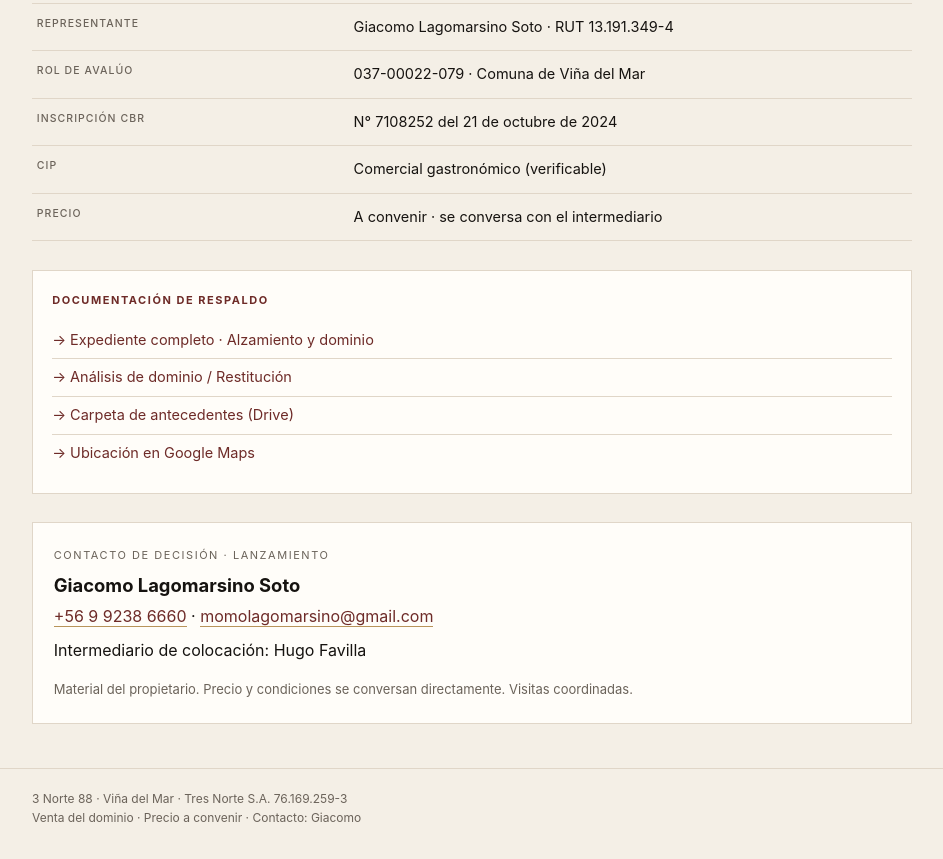
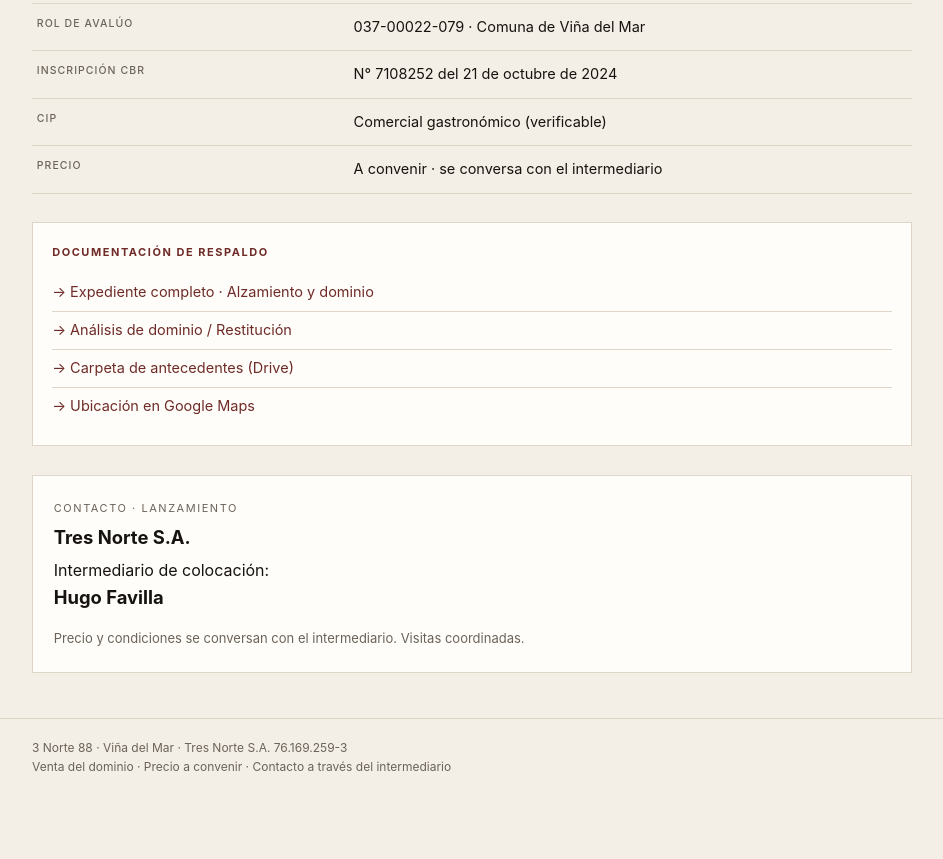
Before and after one commit to momolago/3norte88, a plain HTML site: page inmueble.html in a window 1280 px wide. Shown: the part 1333-2192 px from the top of the page, without its empty margins (168-1111 px from the left). After the commit the page ends 2142 px from the top, so only its background shows below. Drawn offline with Linux system fonts and the light colour scheme.

Commit message:
Quitar datos personales de contacto

```diff
--- a/inmueble.html
+++ b/inmueble.html
@@ -84,7 +84,6 @@
         <tr><th>Superficie total</th><td>335,44 m² edificados</td></tr>
         <tr><th>Distribución</th><td>1° piso 132 m² · 2° piso 60 m² · subterráneo de apoyo · cocina y zonas de servicio</td></tr>
         <tr><th>Propietario</th><td>Tres Norte S.A. · RUT 76.169.259-3</td></tr>
-        <tr><th>Representante</th><td>Giacomo Lagomarsino Soto · RUT 13.191.349-4</td></tr>
         <tr><th>Rol de avalúo</th><td>037-00022-079 · Comuna de Viña del Mar</td></tr>
         <tr><th>Inscripción CBR</th><td>N° 7108252 del 21 de octubre de 2024</td></tr>
         <tr><th>CIP</th><td>Comercial gastronómico (verificable)</td></tr>
@@ -98,18 +97,17 @@
         <a href="https://maps.google.com/?q=3+Norte+88,+Viña+del+Mar" target="_blank" rel="noopener">→ Ubicación en Google Maps</a>
       </div>
       <div class="cta">
-        <p class="label">Contacto de decisión · Lanzamiento</p>
-        <strong>Giacomo Lagomarsino Soto</strong>
-        <p><a href="tel:+56992386660">+56 9 9238 6660</a> · <a href="mailto:momolagomarsino@gmail.com">momolagomarsino@gmail.com</a></p>
-        <p style="margin-top:0.55rem">Intermediario de colocación: Hugo Favilla</p>
-        <p class="note">Material del propietario. Precio y condiciones se conversan directamente. Visitas coordinadas.</p>
+        <p class="label">Contacto · Lanzamiento</p>
+        <strong>Tres Norte S.A.</strong>
+        <p style="margin-top:0.4rem">Intermediario de colocación: <strong>Hugo Favilla</strong></p>
+        <p class="note">Precio y condiciones se conversan con el intermediario. Visitas coordinadas.</p>
       </div>
     </div>
   </main>
   <footer>
     <div class="wrap">
       3 Norte 88 · Viña del Mar · Tres Norte S.A. 76.169.259-3<br>
-      Venta del dominio · Precio a convenir · Contacto: Giacomo
+      Venta del dominio · Precio a convenir · Contacto a través del intermediario
     </div>
   </footer>
 </body>
```
